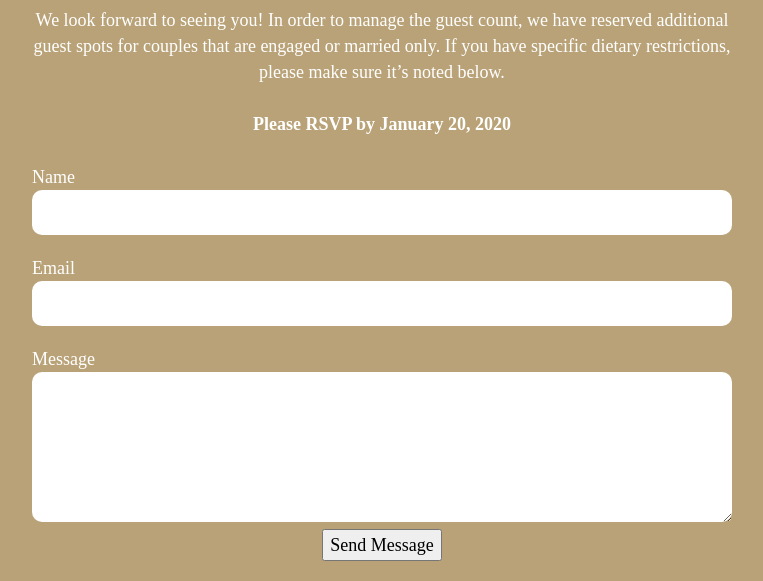
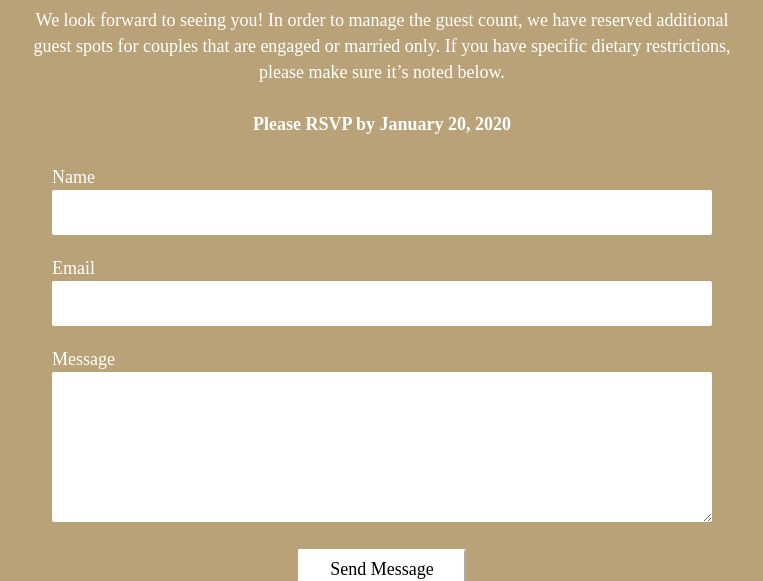
Before and after one commit to carolinesoleelee/wedding-site, a Gatsby site: page /rsvp in a window 1280 px wide. Shown: the part 374-955 px from the top of the page, without its empty margins (258-1021 px from the left). Built offline with nearby package versions, Linux system fonts and the light colour scheme; Gatsby itself is replaced by a stand-in of ours; a web font is replaced by a local one.

Commit message:
updated button

```diff
--- a/src/pages/rsvp.js
+++ b/src/pages/rsvp.js
@@ -34,7 +34,7 @@ const SecondPage = () => (
             </StyledInputContainer>
 
             <div className="actions">
-                <input type="submit" value="Send Message" className="special" />
+                <StyledButton type="submit" value="Send Message" className="special" />
             </div>
     </form>
 
@@ -81,7 +81,7 @@ const Copy = styled.p`
 const StyledInput = styled.input`
     height: 45px;
     width: 100%;
-    border-radius: 10px;
+    border-radius: 2px;
     border-color: white;
     padding-left: 10px;
     border: none;
@@ -93,14 +93,23 @@ const StyledInput = styled.input`
 const StyledTextbox = styled.textarea`
     height: 150px;
     width: 100%;
-    border-radius: 10px;
+    border-radius: 2px;
     border-color: white;
     padding-left: 10px;
     border: none;
 `
 
 const StyledInputContainer = styled.div`
-    margin-top: 20px;
+    margin: 20px;
     position: relative;
     text-align: left;
 `
+
+const StyledButton = styled.input`
+    background-color: white;
+    color: black;
+    border-color: white;
+    border-radius: 2px;
+    padding: 5px 30px;
+
+`
```
